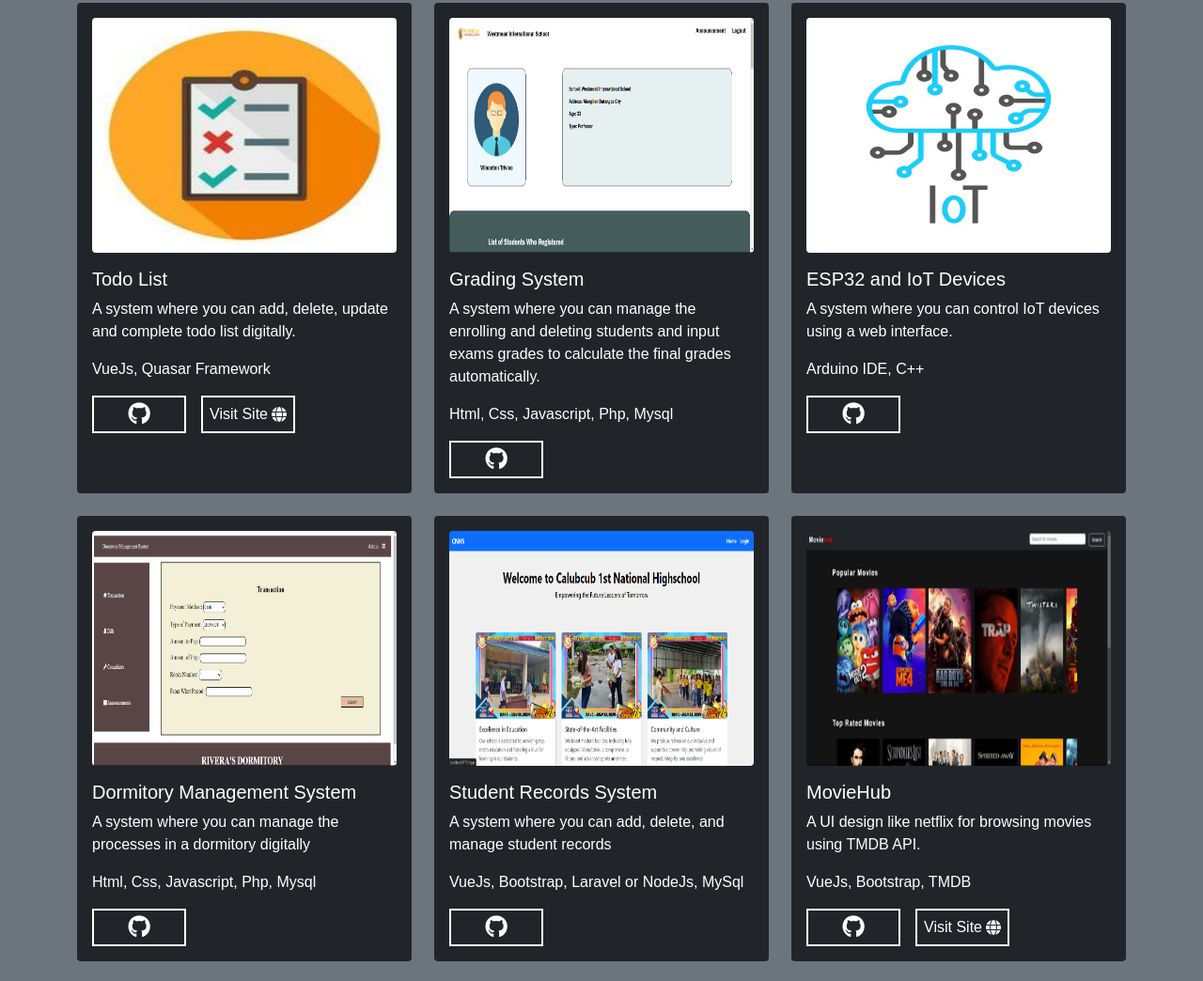
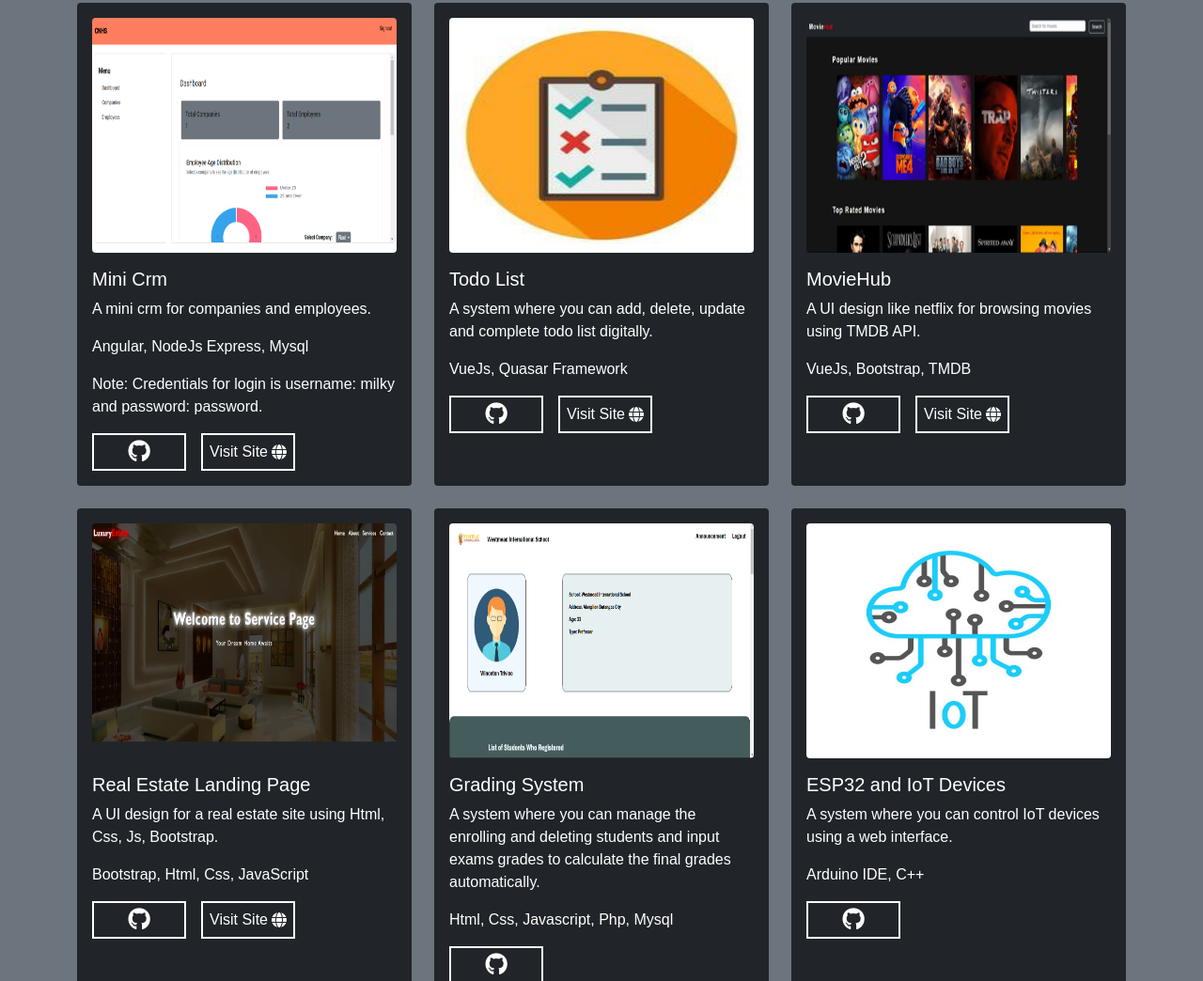
Before and after one commit to milkyzz01/MilkyProfile, a plain HTML site: page index.html in a window 1280 px wide. Shown: the part 2376-3420 px from the top of the page at 94% size. Drawn offline with nearby package versions, Linux system fonts and the light colour scheme.

Commit message:
updateddddd

```diff
--- a/index.html
+++ b/index.html
@@ -537,6 +537,20 @@
             <h2 class="text-white fw-bold mb-4">Projects</h2>
             <div class="row mt-4" id="project-cards">
                 <div class="col-md-4 mb-4" data-aos="fade-up">
+                    <div class="bg-dark text-white p-3 rounded education-card project-card h-100">
+                        <img src="crm.png" class="img-fluid rounded mb-3" alt="School Image">
+                        <h5>Mini Crm</h5>
+                        <p>A mini crm for companies and employees.</p>
+                        <p>Angular, NodeJs Express, Mysql</p>
+                        <p>Note: Credentials for login is username: milky and password: password.</p>
+                        <div class="d-flex gap-3">
+                            <a href="https://github.com/milkyzz01/MiniCrmFrontEnd" class="contact-btn"> <i class="fab fa-github"></i></a>
+                            <a href="https://minicrmfe.netlify.app/" class="contact-btn2 d-flex align-items-center justify-content-center gap-1">Visit Site <i class="fas fa-globe"></i></a>
+                        </div>
+                    </div>
+
+                </div>
+                <div class="col-md-4 mb-4" data-aos="fade-up">
                         <div class="bg-dark text-white p-3 rounded education-card project-card h-100">
                             <img src="todo.jpg" class="img-fluid rounded mb-3" alt="Todo List Project Image">
                             <h5 class="text-white">Todo List</h5>
@@ -547,6 +561,30 @@
                                 <a href="https://milky-todo-list.netlify.app/#/create" class="contact-btn2 d-flex align-items-center justify-content-center gap-1">Visit Site <i class="fas fa-globe"></i></a>
                             </div>
                         </div>
+                </div>
+                <div class="col-md-4 mb-4" data-aos="fade-up">
+                    <div class="bg-dark text-white p-3 rounded education-card project-card h-100">
+                        <img src="Moviehub.png" class="img-fluid rounded mb-3" alt="School Image">
+                        <h5>MovieHub</h5>
+                        <p>A UI design like netflix for browsing movies using TMDB API.</p>
+                        <p>VueJs, Bootstrap, TMDB</p>
+                        <div class="d-flex gap-3">
+                            <a href="https://github.com/milkyzz01/MovieHub/tree/main" class="contact-btn"> <i class="fab fa-github"></i></a>
+                            <a href="https://milky-moviehub.netlify.app/" class="contact-btn2 d-flex align-items-center justify-content-center gap-1">Visit Site <i class="fas fa-globe"></i></a>
+                        </div>
+                    </div>
+                </div>
+                <div class="col-md-4 mb-4" data-aos="fade-up">
+                    <div class="bg-dark text-white p-3 rounded education-card project-card h-100">
+                        <img src="estate.png" class="img-fluid rounded mb-3" alt="School Image">
+                        <h5>Real Estate Landing Page</h5>
+                        <p>A UI design for a real estate site using Html, Css, Js, Bootstrap.</p>
+                        <p>Bootstrap, Html, Css, JavaScript</p>
+                        <div class="d-flex gap-3">
+                            <a href="https://github.com/milkyzz01/RealEStateLandingpage" class="contact-btn"> <i class="fab fa-github"></i></a>
+                            <a href="https://caponpon-web-builder-assignment.netlify.app/" class="contact-btn2 d-flex align-items-center justify-content-center gap-1">Visit Site <i class="fas fa-globe"></i></a>
+                        </div>
+                    </div>
                 </div>
                 <div class="col-md-4 mb-4" data-aos="fade-up">
                     <div class="bg-dark text-white p-3 rounded education-card project-card h-100">
@@ -567,7 +605,7 @@
                         <a href="https://github.com/milkyzz01/ESP32SYSTEM" class="contact-btn"><i class="fab fa-github"></i></a>
                     </div>
                 </div>
-                <div class="col-md-4 mb-4">
+                <div class="col-md-4 mb-4" data-aos="fade-up">
                     <div class="bg-dark text-white p-3 rounded education-card project-card h-100">
                         <img src="dorm.png" class="img-fluid rounded mb-3" alt="School Image">
                         <h5>Dormitory Management System</h5>
@@ -576,7 +614,7 @@
                         <a href="https://github.com/milkyzz01/DormManagementSystem" class="contact-btn"><i class="fab fa-github"></i></a>
                     </div>
                 </div>
-                <div class="col-md-4 mb-4">
+                <div class="col-md-4 mb-4" data-aos="fade-up">
                     <div class="bg-dark text-white p-3 rounded education-card project-card h-100">
                         <img src="tor.png" class="img-fluid rounded mb-3" alt="School Image">
                         <h5>Student Records System</h5>
@@ -585,19 +623,8 @@
                         <a href="https://github.com/milkyzz01/TOR-SYSTEM" class="contact-btn"><i class="fab fa-github"></i></a>
                     </div>
                 </div>
-                <div class="col-md-4 mb-4">
-                    <div class="bg-dark text-white p-3 rounded education-card project-card h-100">
-                        <img src="Moviehub.png" class="img-fluid rounded mb-3" alt="School Image">
-                        <h5>MovieHub</h5>
-                        <p>A UI design like netflix for browsing movies using TMDB API.</p>
-                        <p>VueJs, Bootstrap, TMDB</p>
-                        <div class="d-flex gap-3">
-                            <a href="https://github.com/milkyzz01/MovieHub/tree/main" class="contact-btn"> <i class="fab fa-github"></i></a>
-                            <a href="https://milky-moviehub.netlify.app/" class="contact-btn2 d-flex align-items-center justify-content-center gap-1">Visit Site <i class="fas fa-globe"></i></a>
-                        </div>
-                    </div>
-                </div>
-                <div class="col-md-6 mb-4">
+
+                <div class="col-md-4 mb-4" data-aos="fade-up">
                     <div class="bg-dark text-white p-3 rounded education-card project-card h-100">
                         <img src="order.png" class="img-fluid rounded mb-3" alt="School Image">
                         <h5>UI Order System</h5>
@@ -609,18 +636,7 @@
                     </div>
                 </div>
 
-                <div class="col-md-6 mb-4">
-                    <div class="bg-dark text-white p-3 rounded education-card project-card h-100">
-                        <img src="estate.png" class="img-fluid rounded mb-3" alt="School Image">
-                        <h5>Real Estate Landing Page</h5>
-                        <p>A UI design for a real estate site using Html, Css, Js, Bootstrap.</p>
-                        <p>Bootstrap, Html, Css, JavaScript</p>
-                        <div class="d-flex gap-3">
-                            <a href="https://github.com/milkyzz01/RealEStateLandingpage" class="contact-btn"> <i class="fab fa-github"></i></a>
-                            <a href="https://caponpon-web-builder-assignment.netlify.app/" class="contact-btn2 d-flex align-items-center justify-content-center gap-1">Visit Site <i class="fas fa-globe"></i></a>
-                        </div>
-                    </div>
-                </div>
+
 
         </div>
         </div>
```
Also changed, not shown: crm.png (added).
